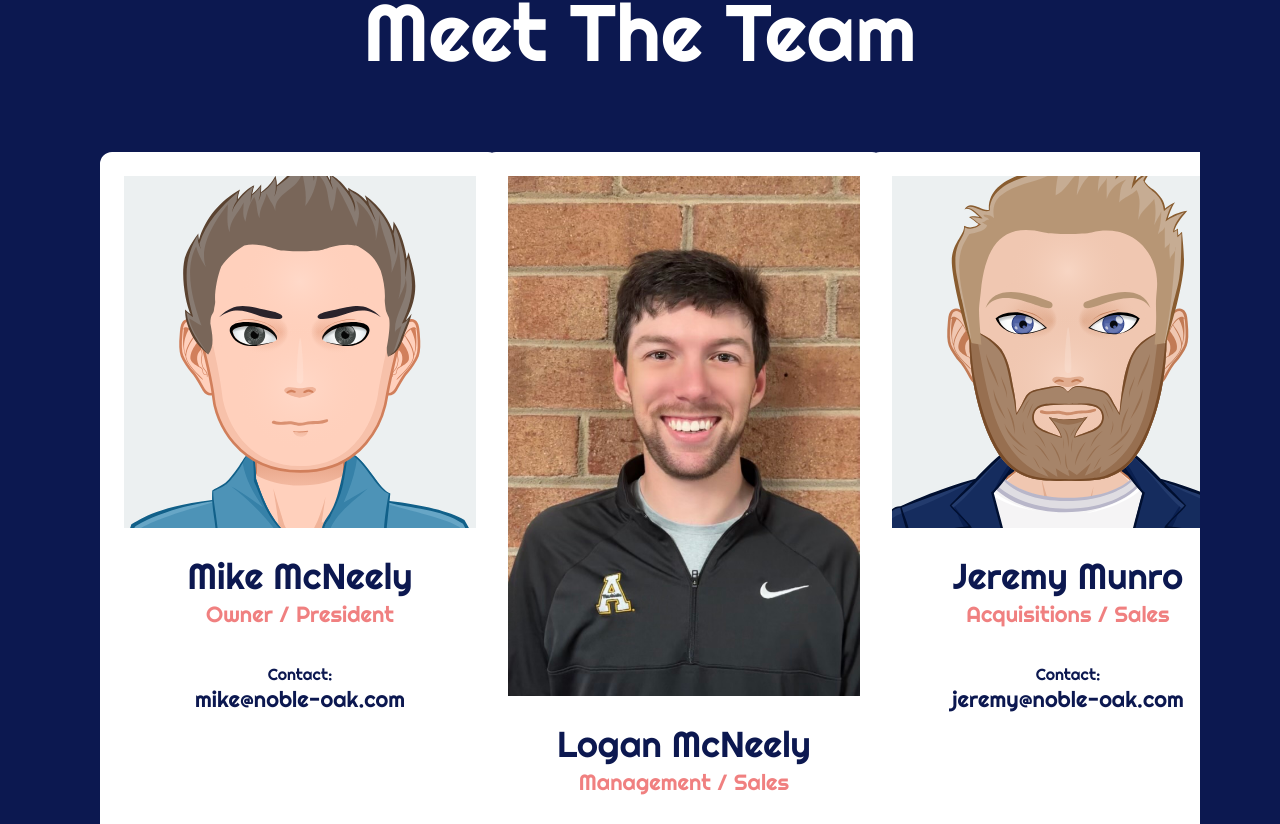
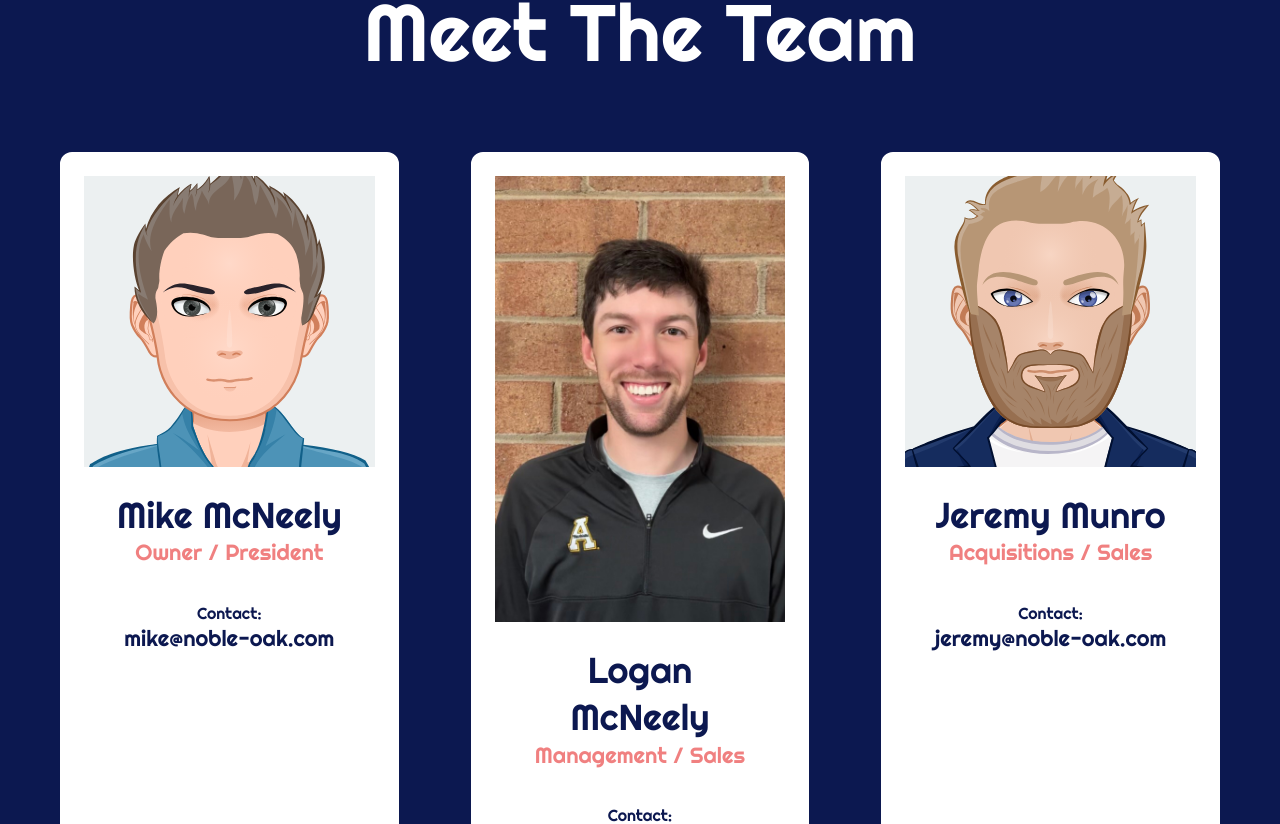
Before and after one commit to DavidDowell/foothills-investment-property, a React (Create React App) app in the folder fip/: page / in a window 1280 px wide. Shown: the part 2176-3000 px from the top of the page. Built offline with nearby package versions, Linux system fonts and the light colour scheme.

Commit message:
fix spacing

```diff
--- a/fip/public/index.html
+++ b/fip/public/index.html
@@ -25,6 +25,7 @@
       Learn how to configure a non-root public URL by running `npm run build`.
     -->
     <link rel="preconnect" href="https://fonts.googleapis.com">
+    <link rel="shortcut icon" href="%PUBLIC_URL%/favicon-32x32.png" type="image/x-icon">
 <link rel="preconnect" href="https://fonts.gstatic.com" crossorigin>
 <link href="https://fonts.googleapis.com/css2?family=Righteous&display=swap" rel="stylesheet">
 <link rel="icon" type="image/png" sizes="32x32" href="%PUBLIC_URL%/favicon-32x32.png">
--- a/fip/src/components/Team/index.js
+++ b/fip/src/components/Team/index.js
@@ -10,7 +10,7 @@ import Deena from '../../assets/images/other/DeenaAvatar.svg'
 
 const Team = () => {
   return (
-    <section id="Team" className="mx-20 py-80">
+    <section id="Team" className="mx-10 py-80">
       <div className="team-header">Meet The Team</div>
       <div className="team snap-x snap-mandatory overflow-scroll max-lg:flex grid gap-8 grid-cols-2 lg:grid-cols-2 xl:grid-cols-3">
         <article class="snap-center team-member">
--- a/fip/src/index.css
+++ b/fip/src/index.css
@@ -208,7 +208,7 @@ nav {
     background: white;
     color: var(--primary);
     flex: 1;
-    min-width: 400px;
+    min-width: 300px;
     max-width: 500px;
     border: 24px solid white;
     border-radius: 12px;
```
